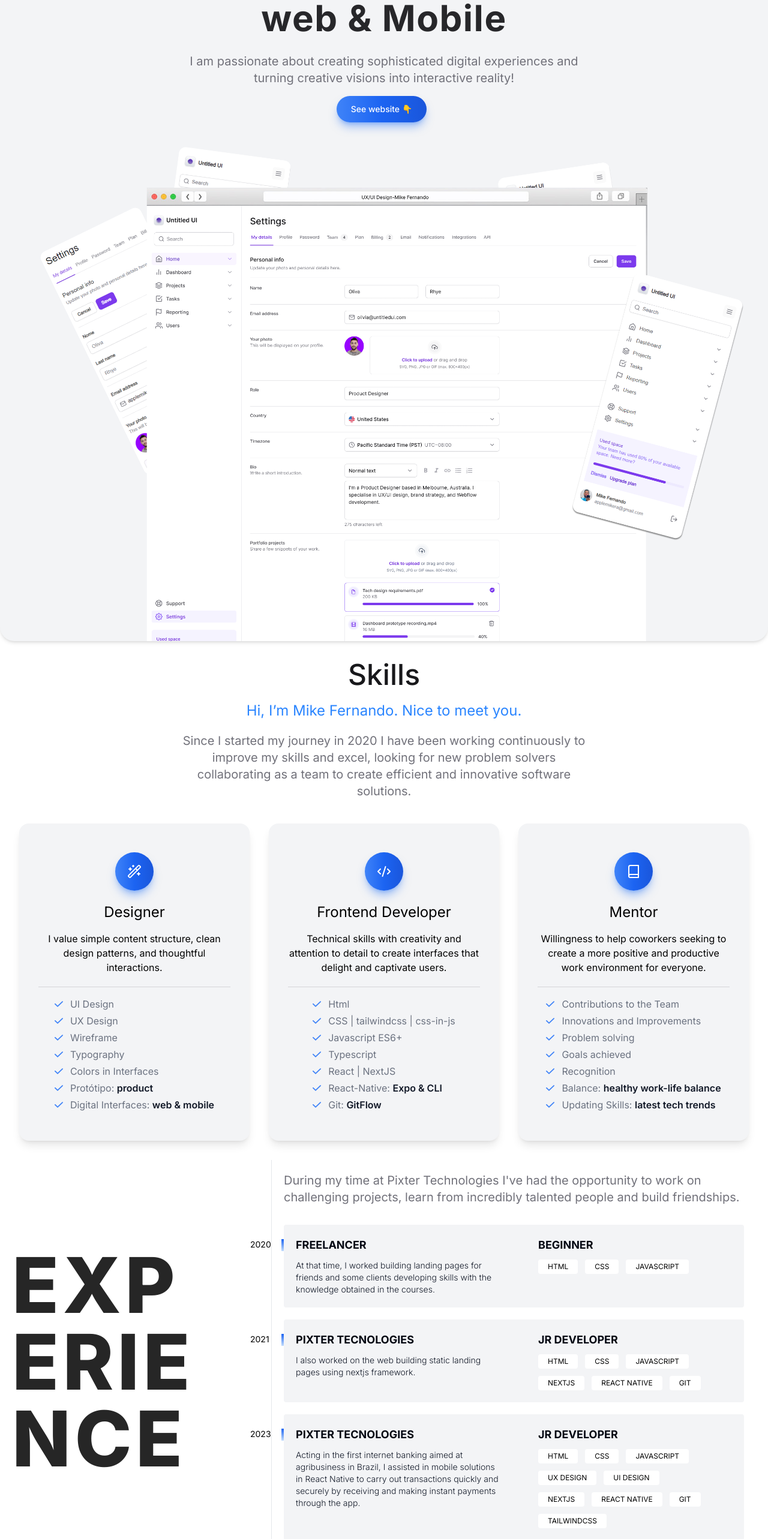
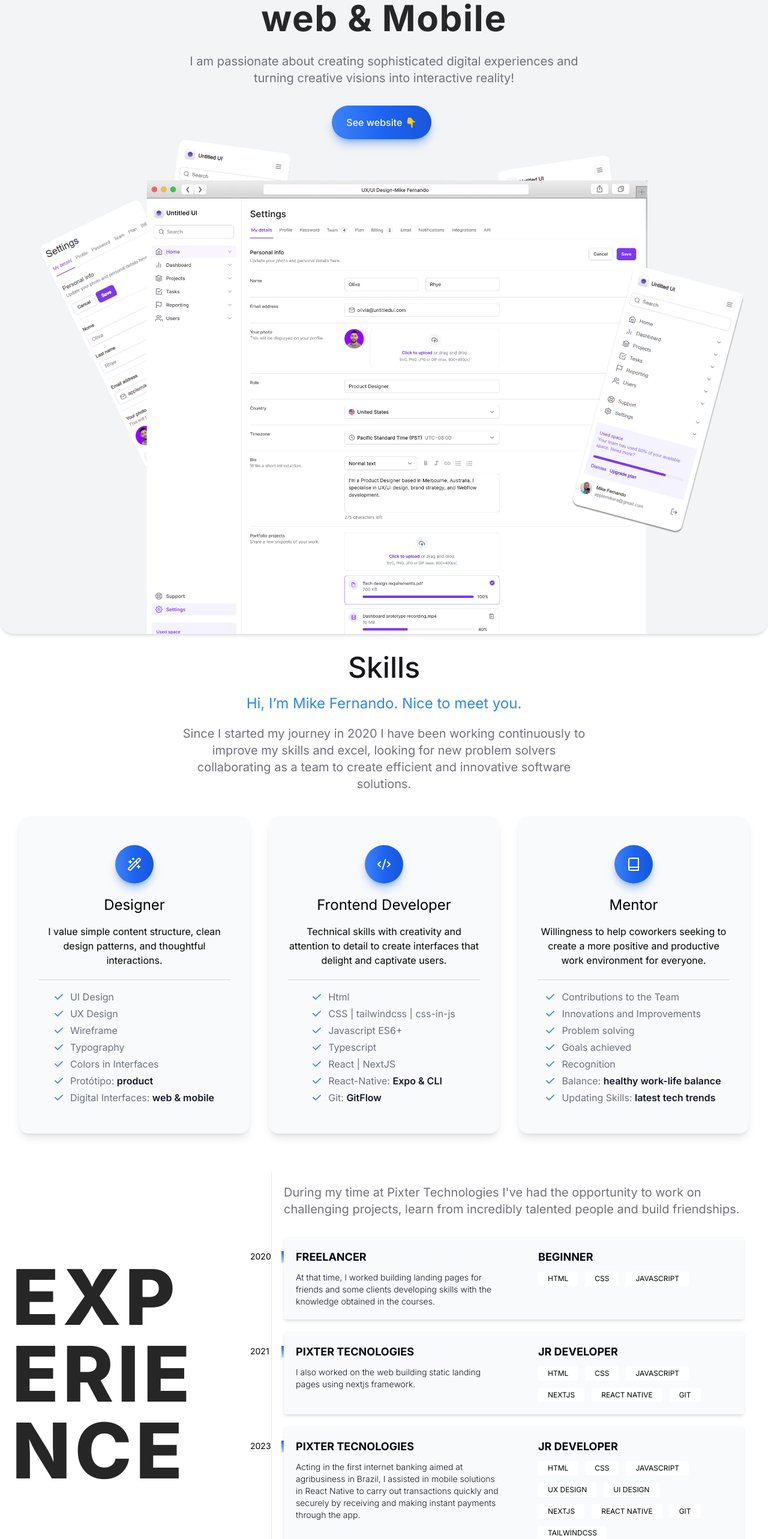
Before and after one commit to MikeFernando/devmaikera, a Next.js app: page / in a window 1280 px wide. Shown: the part 234-2800 px from the top of the page at 60% size. Built offline with nearby package versions, Linux system fonts and the light colour scheme.

Commit message:
adjusts margin

```diff
--- a/src/app/page.tsx
+++ b/src/app/page.tsx
@@ -19,16 +19,10 @@ export default function Home() {
           </p>
           <button
             type="button"
-            className="my-4 mb-10 mr-2 rounded-full bg-gradient-to-r from-blue-500 via-blue-600 to-blue-700 px-6 py-3 text-center text-sm font-medium text-white shadow-lg shadow-blue-500/50 hover:bg-gradient-to-br focus:outline-none focus:ring-4 focus:ring-blue-300 dark:shadow-lg dark:shadow-blue-800/80 dark:focus:ring-blue-800 "
+            className="text-normal mr-2 mt-8 rounded-full bg-gradient-to-r from-blue-500 via-blue-600 to-blue-700 px-6 py-4 text-center font-medium text-white shadow-lg shadow-blue-500/50 hover:bg-gradient-to-br focus:outline-none focus:ring-4 focus:ring-blue-300 dark:shadow-lg dark:shadow-blue-800/80 dark:focus:ring-blue-800 "
           >
             See website 👇
           </button>
-          {/* <a
-            href="#"
-            className="block px-6 py-3 my-4 mb-10 font-medium text-white rounded-full bg-varianteBlue shadow-blue-500/50 hover:bg-varianteBlueHover hover:transition-colors "
-          >
-            See website 👇
-          </a> */}
         </div>
 
         <div className="h-[825px] rounded-3xl px-8">
--- a/src/components/Experience/index.tsx
+++ b/src/components/Experience/index.tsx
@@ -2,7 +2,7 @@ import React from 'react'
 
 export const Experience = () => {
   return (
-    <section className="mx-auto mt-8 flex min-h-screen max-w-7xl flex-col px-5">
+    <section className="mx-auto mt-16 flex min-h-screen max-w-7xl flex-col px-5">
       <div className="flex items-center gap-28">
         <h2 className="max-w-xs break-all font-montserrat text-9xl font-extrabold uppercase tracking-wider text-neutral-800">
           Experience
@@ -16,7 +16,7 @@ export const Experience = () => {
             </p>
 
             {/* <!-- [2020] --> */}
-            <div className="relative mb-5 flex gap-5 rounded bg-gray-100">
+            <div className="relative mb-5 flex gap-5 rounded bg-gray-50 shadow-md">
               <div className="w-96 flex-col p-5 font-montserrat">
                 <span className="absolute -left-[56px] top-[23px] text-sm">
                   2020
@@ -50,7 +50,7 @@ export const Experience = () => {
             </div>
 
             {/* <!-- [2021] --> */}
-            <div className="relative mb-5 flex gap-5 rounded bg-gray-100 ">
+            <div className="relative mb-5 flex gap-5 rounded bg-gray-50 shadow-md ">
               <div className=" w-96 flex-col gap-y-[10px] p-5 font-montserrat">
                 <span className="absolute -left-[56px] top-[23px] text-sm">
                   2021
@@ -92,7 +92,7 @@ export const Experience = () => {
             </div>
 
             {/* <!-- [2023] --> */}
-            <div className="relative mb-5 flex gap-5 rounded bg-gray-100 ">
+            <div className="relative mb-5 flex gap-5 rounded bg-gray-50 shadow-md ">
               <div className="w-96 flex-col gap-y-[10px] p-5 font-montserrat">
                 <span className="absolute -left-[56px] top-[23px] text-sm">
                   2023
--- a/src/components/Skills/index.tsx
+++ b/src/components/Skills/index.tsx
@@ -18,7 +18,7 @@ export const Skills = () => {
       </p>
 
       <ul className="text group mx-auto flex gap-8">
-        <li className="flex w-96 flex-col items-center justify-center rounded-2xl bg-gray-100 px-8 py-12 shadow-lg duration-500 hover:!scale-100 hover:!blur-none group-hover:scale-[0.85] group-hover:blur-sm ">
+        <li className="flex w-96 flex-col items-center justify-center rounded-2xl bg-gray-50 px-8 py-12 shadow-lg duration-500 hover:!scale-100 hover:!blur-none group-hover:scale-[0.85] group-hover:blur-sm ">
           <div className="flex flex-col items-center justify-center border-b-[1px] border-zinc-300">
             <div className="mb-5 flex h-16 w-16 items-center justify-center rounded-full bg-gradient-to-r from-blue-500 via-blue-600 to-blue-700 shadow-lg shadow-blue-500/50 group-hover:bg-gradient-to-br">
               <Wand2 className="text-white" />
@@ -176,7 +176,7 @@ export const Skills = () => {
           </ul>
         </li>
 
-        <li className="flex w-96 flex-col items-center justify-center rounded-2xl bg-gray-100 px-8 py-12 shadow-lg duration-500 hover:!scale-100 hover:!blur-none group-hover:scale-[0.85] group-hover:blur-sm ">
+        <li className="flex w-96 flex-col items-center justify-center rounded-2xl bg-gray-50 px-8 py-12 shadow-lg duration-500 hover:!scale-100 hover:!blur-none group-hover:scale-[0.85] group-hover:blur-sm ">
           <div className="flex flex-col items-center justify-center border-b-[1px] border-zinc-300">
             <div className="mb-5 flex h-16 w-16 items-center justify-center rounded-full bg-gradient-to-r from-blue-500 via-blue-600 to-blue-700 shadow-lg shadow-blue-500/50 group-hover:bg-gradient-to-br">
               <Code2 className="text-white" />
@@ -334,7 +334,7 @@ export const Skills = () => {
           </ul>
         </li>
 
-        <li className="flex w-96 flex-col items-center justify-center rounded-2xl bg-gray-100 px-8 py-12 shadow-lg duration-500 hover:!scale-100 hover:!blur-none group-hover:scale-[0.85] group-hover:blur-sm ">
+        <li className="flex w-96 flex-col items-center justify-center rounded-2xl bg-gray-50 px-8 py-12 shadow-lg duration-500 hover:!scale-100 hover:!blur-none group-hover:scale-[0.85] group-hover:blur-sm ">
           <div className="flex flex-col items-center justify-center border-b-[1px] border-zinc-300">
             <div className="mb-5 flex h-16 w-16 items-center justify-center rounded-full bg-gradient-to-r from-blue-500 via-blue-600 to-blue-700 shadow-lg shadow-blue-500/50 group-hover:bg-gradient-to-br">
               <Book className="text-white" />
```
